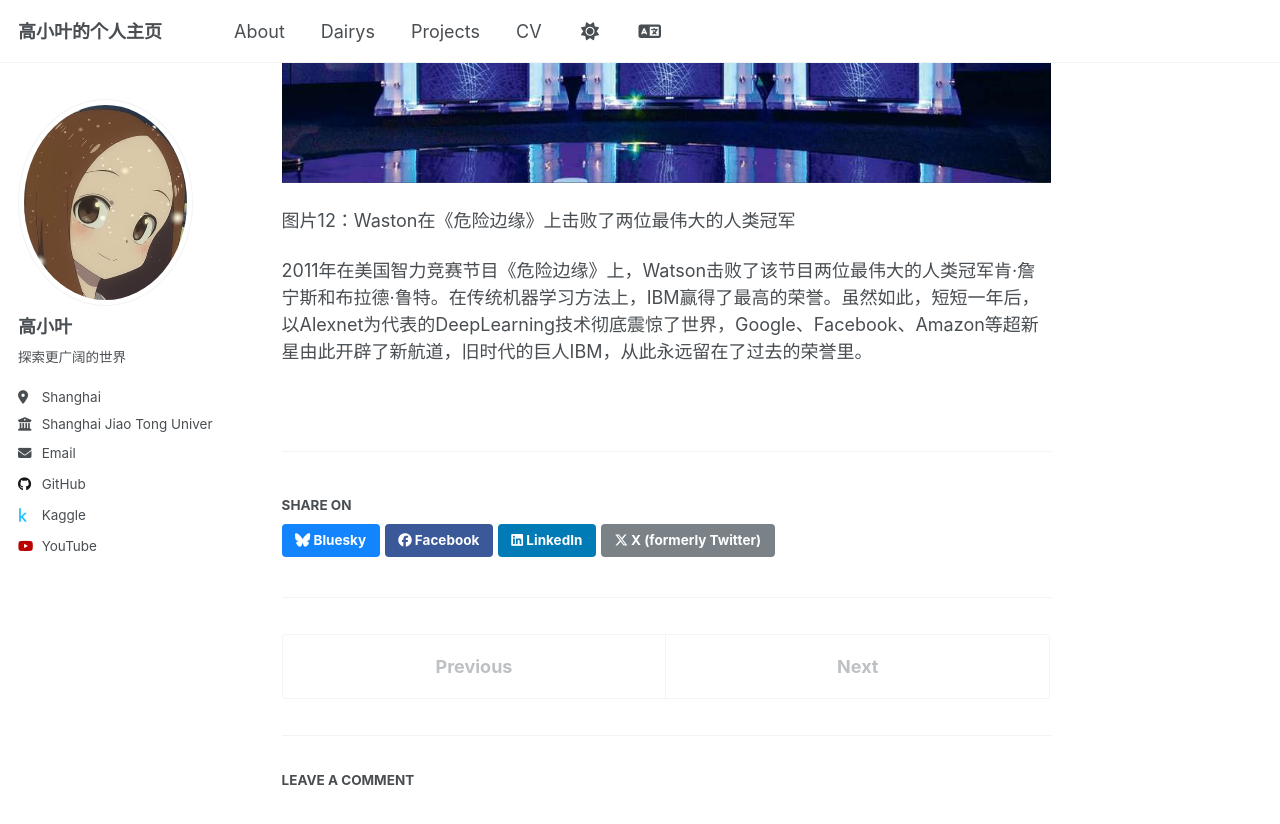
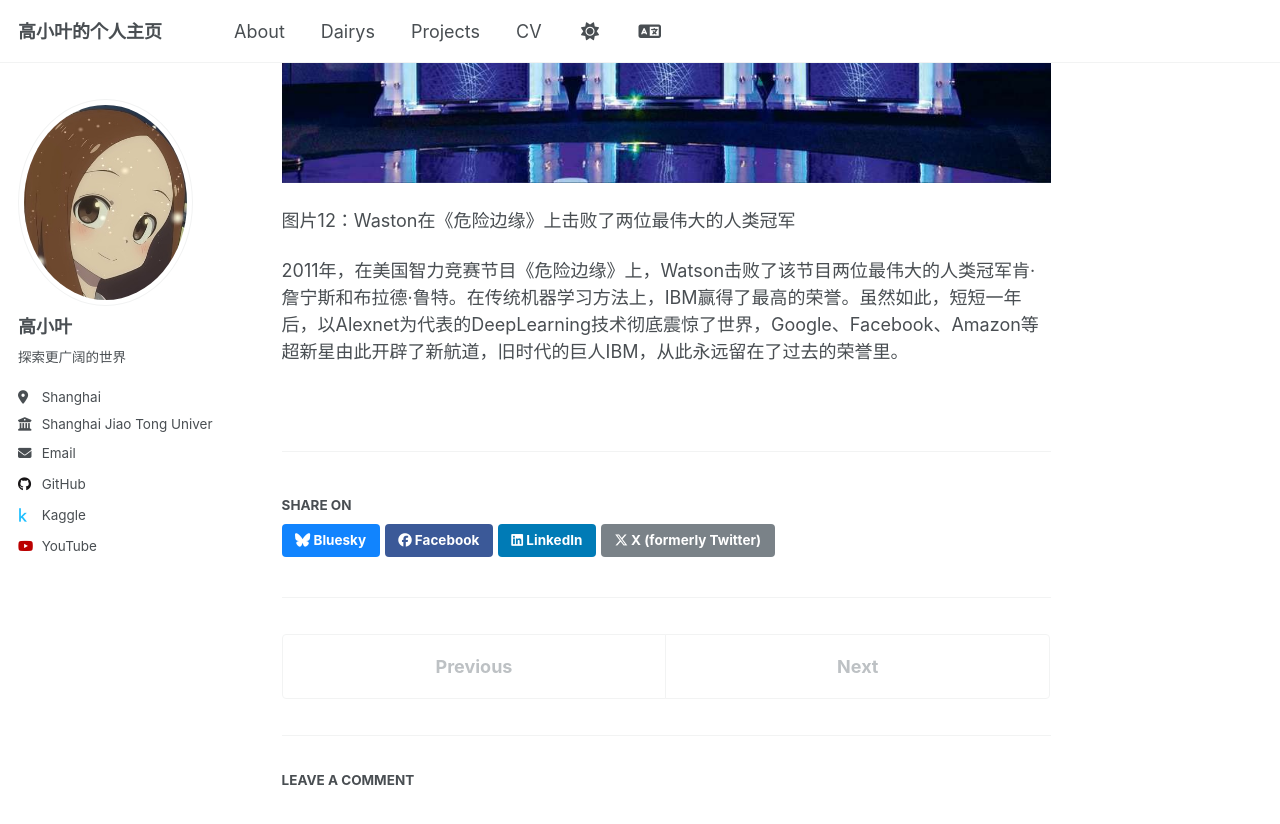
Before and after one commit to gaoyesjtu/gaoyesjtu.github.io, a Jekyll site: the page built from _dairys/第一章/2025-11-27-d.md, in a window 1280 px wide and 900 px high, scrolled down 5843 px. Shown: the top 824 px of the window. Built offline with Jekyll 4.4.1, drawn with Linux system fonts in a browser that asks for light colours; comment, search, counter and statistics services are not loaded.

Commit message:
Update 2025-11-27-d.md

```diff
--- a/_dairys/第一章/2025-11-27-d.md
+++ b/_dairys/第一章/2025-11-27-d.md
@@ -78,7 +78,7 @@ Watson是一个自然语言处理机器，专门用来回答问题。它的实
 
 图片12：Waston在《危险边缘》上击败了两位最伟大的人类冠军
 
-2011年在美国智力竞赛节目《危险边缘》上，Watson击败了该节目两位最伟大的人类冠军肯·詹宁斯和布拉德·鲁特。在传统机器学习方法上，IBM赢得了最高的荣誉。虽然如此，短短一年后，以Alexnet为代表的DeepLearning技术彻底震惊了世界，Google、Facebook、Amazon等超新星由此开辟了新航道，旧时代的巨人IBM，从此永远留在了过去的荣誉里。
+2011年，在美国智力竞赛节目《危险边缘》上，Watson击败了该节目两位最伟大的人类冠军肯·詹宁斯和布拉德·鲁特。在传统机器学习方法上，IBM赢得了最高的荣誉。虽然如此，短短一年后，以Alexnet为代表的DeepLearning技术彻底震惊了世界，Google、Facebook、Amazon等超新星由此开辟了新航道，旧时代的巨人IBM，从此永远留在了过去的荣誉里。
 
 
 
```
